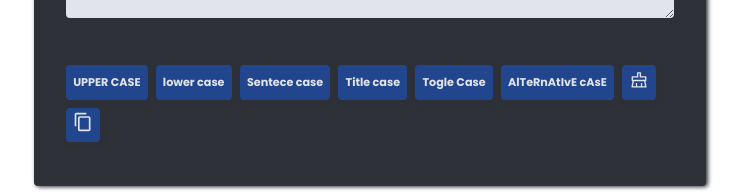
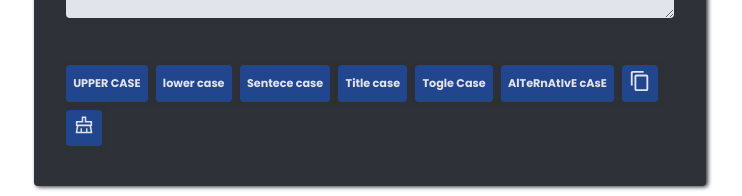
Before and after one commit to velloware/TextToCases, a React (Create React App) app: page / in a window 1280 px wide. Shown: the part 428-624 px from the top of the page, without its empty margins (270-1012 px from the left). Built offline with nearby package versions, Linux system fonts and the light colour scheme.

Commit message:
correções sobre funcionalidade dos botões de copy e clear

```diff
--- a/src/Components/Button/Button.js
+++ b/src/Components/Button/Button.js
@@ -22,7 +22,7 @@ const Button = (props) => {
       className={ styles.button }
       onClick={ execute }
     >
-    {props.icon && <props.icon size={20}/>}
+    {props.icon && <props.icon size={22}/>}
     { props.children }
     </button>
   );
--- a/src/Components/TextToCases/TextToCases.js
+++ b/src/Components/TextToCases/TextToCases.js
@@ -25,14 +25,15 @@ const TextToCases = () => {
         <Button action={[ToCases.AlternativeCase, ID_TEXT_AREA] }>AlTeRnAtIvE cAsE</Button>
 
         <Button
+          icon={MdOutlineContentCopy}
+          copy={true}
+          action={[Actions.clear, ID_TEXT_AREA] }
+        >
+        </Button>
+        <Button
           icon={AiOutlineClear}
-          copy={true}
+          clear={true}
           action={[Actions.copy, ID_TEXT_AREA] }
-        ></Button>
-        <Button
-          icon={MdOutlineContentCopy}
-          clear={true}
-          action={[Actions.clear, ID_TEXT_AREA] }
         >
         </Button>
       </div>
```
